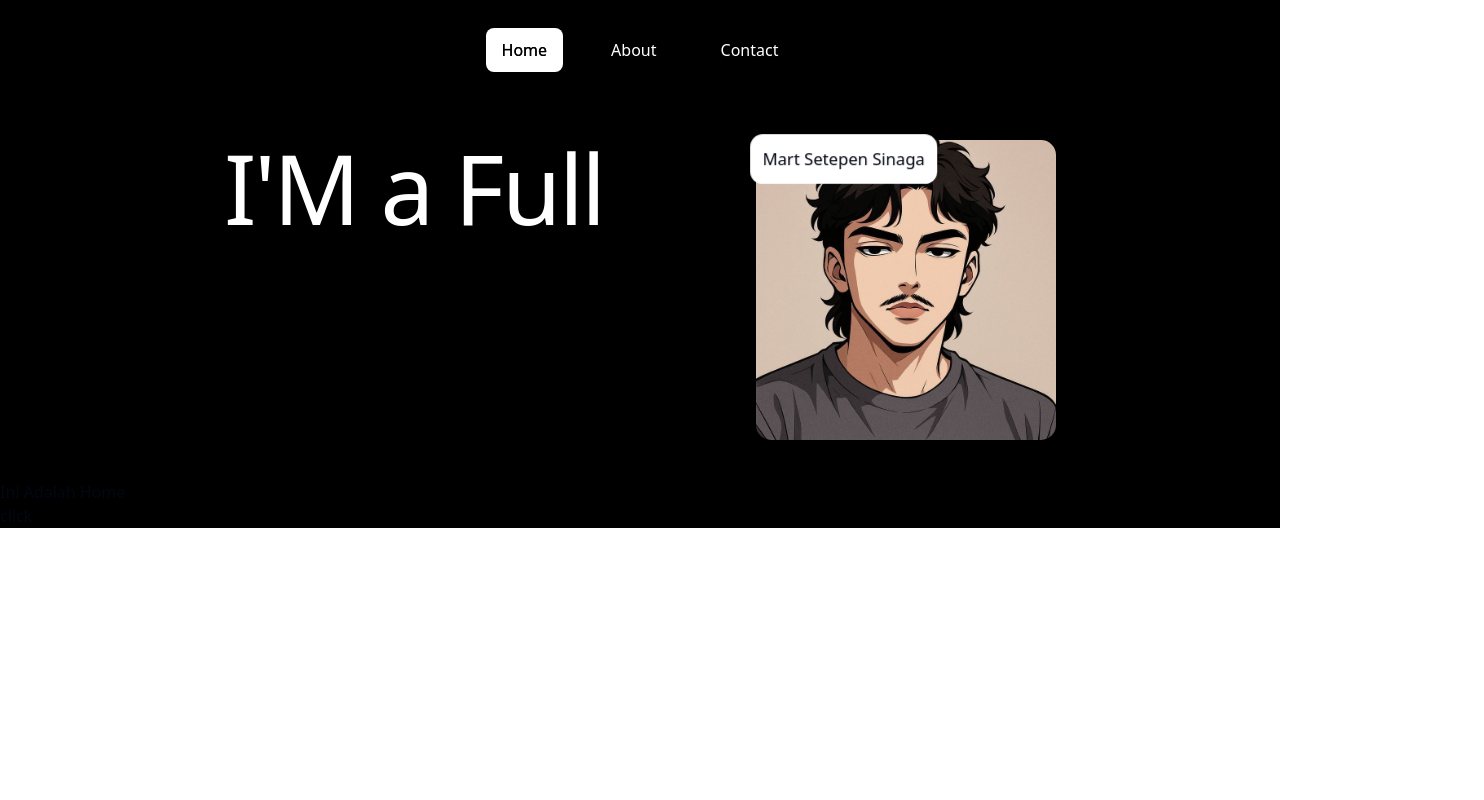
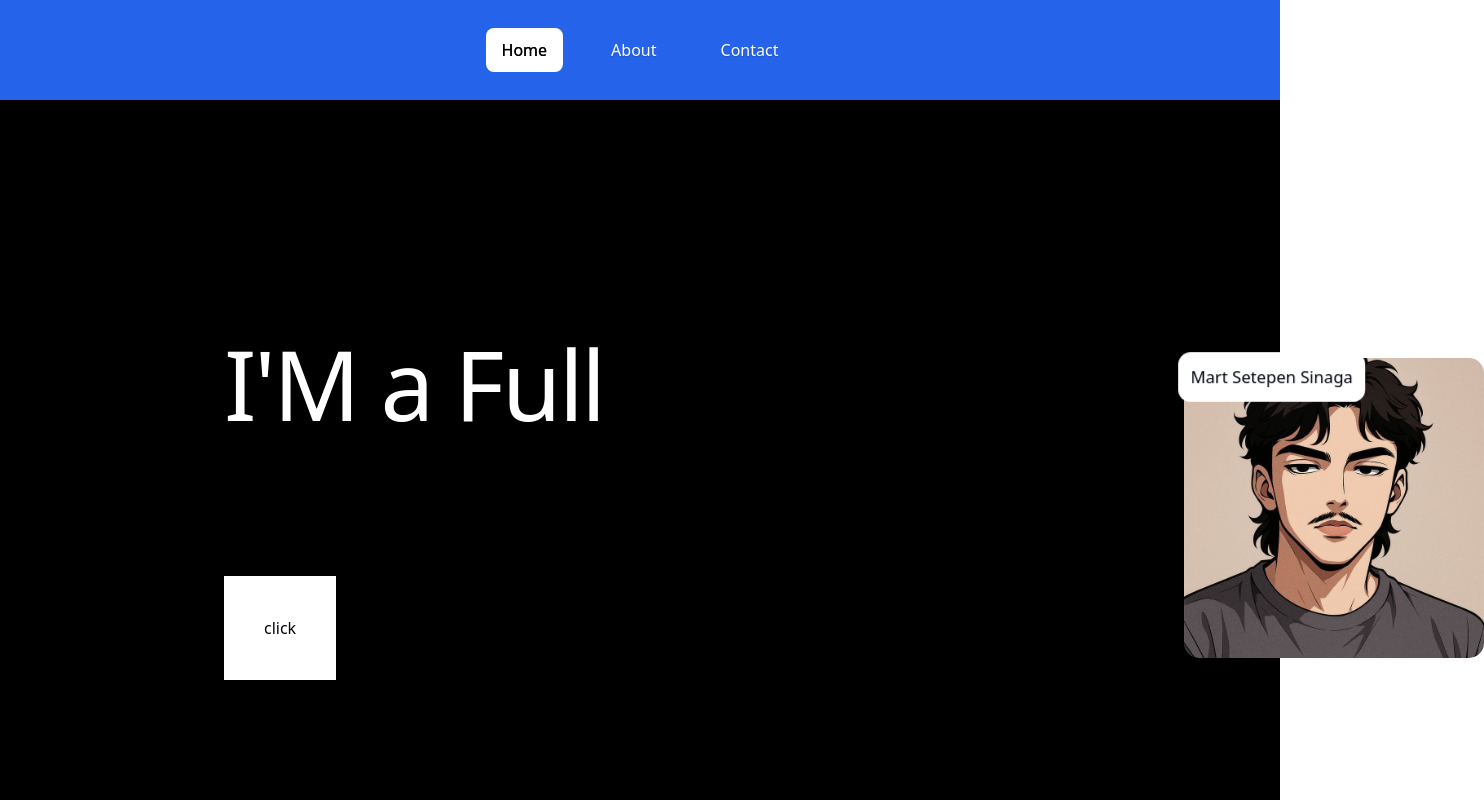
Before and after one commit to atmr03/porfolio25, a React (Vite) app: page / in a window 1280 px wide. Shown: the top 800 px of the page, 1484 px wide, since content can reach past the window. Built offline with nearby package versions, Linux system fonts and the light colour scheme.

Commit message:
day five

```diff
--- a/src/App.jsx
+++ b/src/App.jsx
@@ -5,7 +5,7 @@ import Navbar from "./pages/navbar";
 function App() {
   return (
     <div className="bg-black">
-      <div className="bg-black">
+      <div className="bg-blue-600">
         <Navbar></Navbar>
       </div>
       <Home></Home>
--- a/src/components/Button.jsx
+++ b/src/components/Button.jsx
@@ -2,7 +2,7 @@ import React from "react";
 function Button(props) {
   return (
     <>
-      <button>{props.btn}</button>
+      <button className="bg-white p-10">{props.btn}</button>
     </>
   );
 }
--- a/src/pages/Home.jsx
+++ b/src/pages/Home.jsx
@@ -12,12 +12,13 @@ import profil from "@/assets/profil.jpg";
 function Home() {
   return (
     <>
-      <div className="flex justify-between p-10 px-56">
+      <div className="flex justify-between items-center p-10 px-56 h-[51rem]">
+        <div className="flex flex-col gap-36">
           <TextType
-          className="text-8xl w-1/2"
+            className="text-8xl w-[60rem]"
             text={[
               "Hey 👋 i'm Mart Setepen Sinaga",
-            "I'M a Full Stack Devoleper",
+              "I'M a Full Stack Devoloper",
               "Happy coding!",
             ]}
             typingSpeed={75}
@@ -25,6 +26,10 @@ function Home() {
             showCursor={true}
             cursorCharacter="|"
           />
+          <div>
+            <Button btn="click" className="flex "></Button>
+          </div>
+        </div>
         <TiltedCard
           imageSrc={profil}
           altText="MART"
@@ -39,14 +44,13 @@ function Home() {
           showTooltip={true}
           displayOverlayContent={true}
           overlayContent={
-            <p className="tilted-card-demo-text p-3 bg-white rounded-xl">
+            <p className="tilted-card-demo-text p-3 bg-white rounded-xl ">
               Mart Setepen Sinaga
             </p>
           }
         />
       </div>
       <h1>Ini Adalah Home</h1>
-      <Button btn="click"></Button>
     </>
   );
 }
```
Lines whose indentation alone changed are shown as unchanged.
